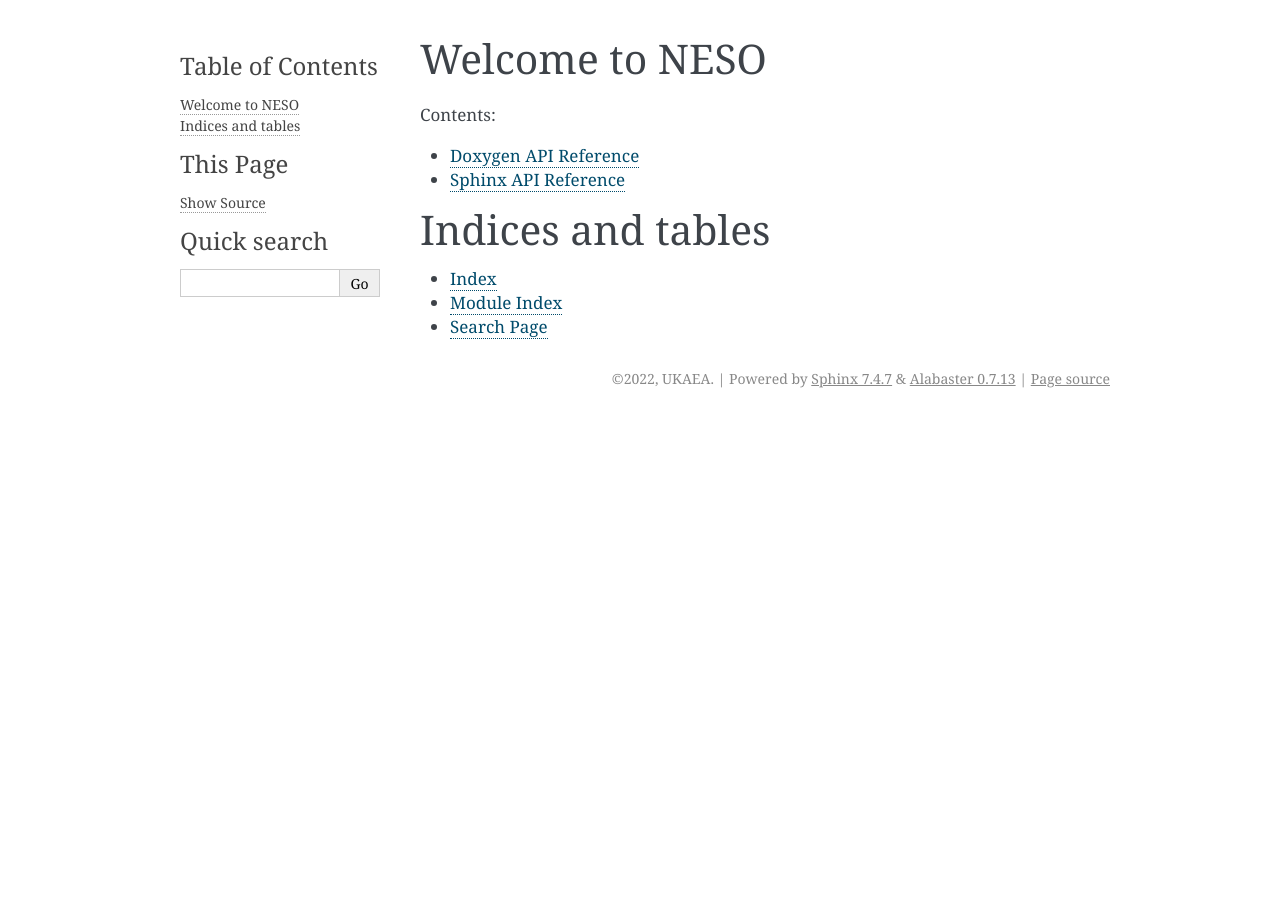
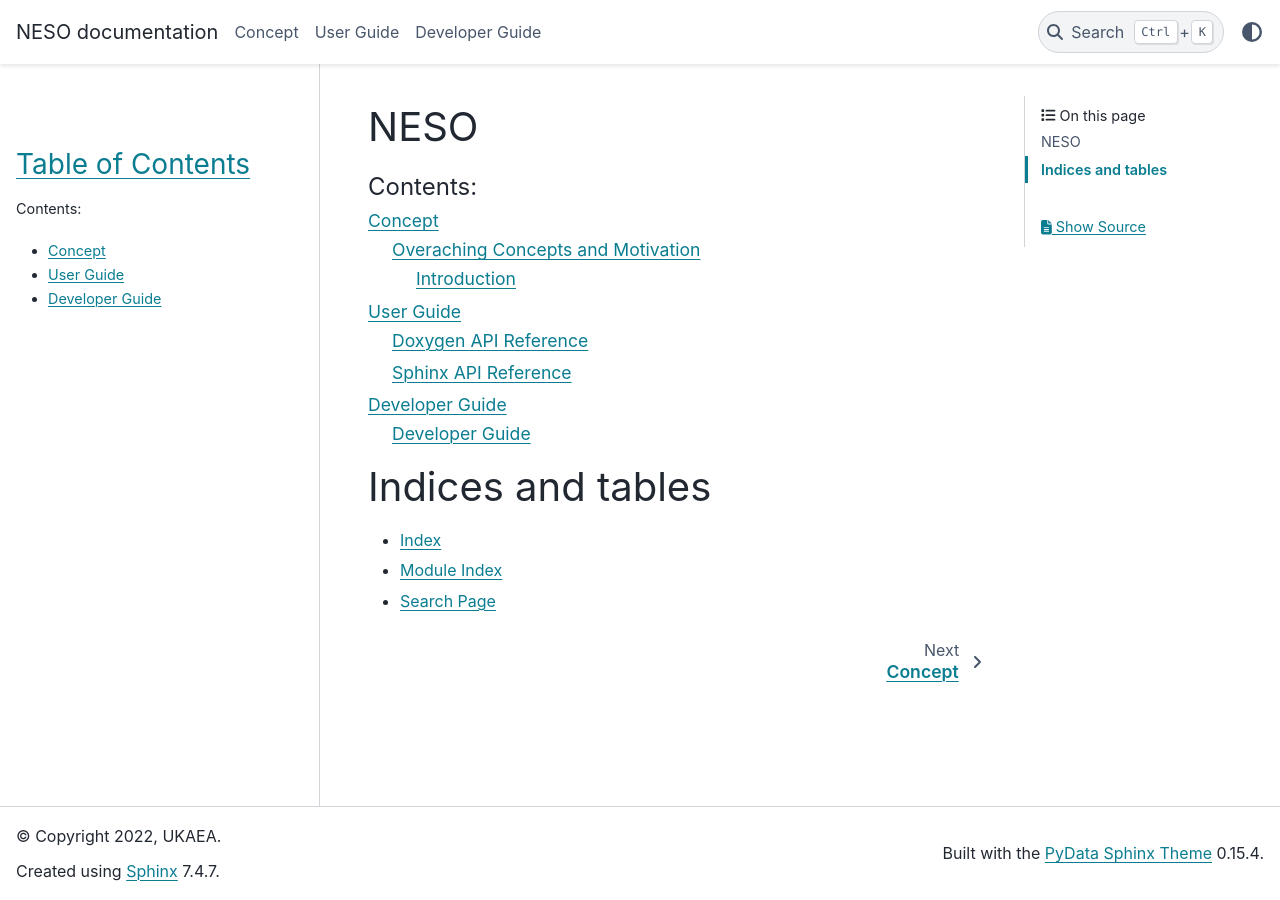
Before and after one commit to ExCALIBUR-NEPTUNE/NESO, a Sphinx documentation site: the page built from docs/sphinx/source/index.rst, in a window 1280 px wide. Built offline with Sphinx 7.4.7 and the PyData theme 0.15.4, drawn with Linux system fonts in a browser that asks for light colours.

Commit message:
implemented pydata based docs like NESO-Particles

```diff
--- a/docs/sphinx/requirements.txt
+++ b/docs/sphinx/requirements.txt
@@ -1,2 +1,4 @@
+breathe
+GitPython==3.1.29
+pydata-sphinx-theme
 sphinx
-breathe
--- /dev/null
+++ b/docs/sphinx/source/concept.rst
@@ -0,0 +1,9 @@
+#######
+Concept
+#######
+
+.. toctree::
+   :maxdepth: 3
+   :glob:
+
+   concept/*
--- /dev/null
+++ b/docs/sphinx/source/concept/concept.rst
@@ -0,0 +1,6 @@
+**********************************
+Overaching Concepts and Motivation
+**********************************
+
+Introduction
+============
--- a/docs/sphinx/source/conf.py
+++ b/docs/sphinx/source/conf.py
@@ -9,24 +9,53 @@
 project = 'NESO'
 copyright = '2022, UKAEA'
 author = 'UKAEA'
-release = '0.0.1'
+release = ''
 
 # -- General configuration ---------------------------------------------------
 # https://www.sphinx-doc.org/en/master/usage/configuration.html#general-configuration
 
 extensions = ["breathe"]
 
-templates_path = ['_templates']
+#templates_path = ['_templates']
 exclude_patterns = []
-
 
 
 # -- Options for HTML output -------------------------------------------------
 # https://www.sphinx-doc.org/en/master/usage/configuration.html#options-for-html-output
 
-html_theme = 'alabaster'
+html_theme = "pydata_sphinx_theme"
 html_static_path = ['_static']
 
+html_sidebars = {
+    "**": ["globaltoc.html"]
+}
+
+html_theme_options = {
+    "navbar_start": ["navbar-logo"],
+    "navbar_align": "left",
+    "primary_sidebar_end": [],
+    "navigation_depth": 0,
+    "show_nav_level": 3
+}
+
+import os
+docs_version = "./docs_version"
+if os.path.exists(docs_version):
+
+    with open(docs_version) as fh:
+        version = fh.read().strip()
+
+    html_theme_options.update({
+        "check_switcher": False,
+        "switcher": {
+            "json_url": "https://excalibur-neptune.github.io/NESO/switcher.json",
+            "version_match": version,
+        },
+        "navbar_start": ["navbar-logo", "version-switcher"]
+    })
 
 breathe_projects = {"NESO": "../../build/doxygen/xml"}
 breathe_default_project = "NESO"
+
+# Enable referencing figures etc by number.
+numfig = True
--- /dev/null
+++ b/docs/sphinx/source/guide-developer.rst
@@ -0,0 +1,9 @@
+###############
+Developer Guide
+###############
+
+.. toctree::
+   :maxdepth: 3
+   :glob:
+
+   guide-developer/*
--- /dev/null
+++ b/docs/sphinx/source/guide-developer/developer_landing.rst
@@ -0,0 +1,3 @@
+***************
+Developer Guide
+***************
--- /dev/null
+++ b/docs/sphinx/source/guide-user.rst
@@ -0,0 +1,9 @@
+##########
+User Guide
+##########
+
+.. toctree::
+   :maxdepth: 3
+   :glob:
+
+   guide-user/*
--- a/docs/sphinx/source/index.rst
+++ b/docs/sphinx/source/index.rst
@@ -1,16 +1,13 @@
-.. NESO documentation master file, created by
-   sphinx-quickstart on Mon Aug  1 11:16:23 2022.
-   You can adapt this file completely to your liking, but it should at least
-   contain the root `toctree` directive.
-
-Welcome to NESO
-===============
+NESO
+====
 
 .. toctree::
-   :maxdepth: 2
    :caption: Contents:
+   :glob:
 
-   api_reference
+   concept
+   guide-user
+   guide-developer
 
 
 Indices and tables
```
Also changed, not shown: docs/generate_versions_json.py (added, +18 -0 lines), docs/redirect_index.html (added, +9 -0 lines), docs/sphinx/source/api_reference.rst (deleted, +0 -10 lines), docs/sphinx/source/guide-user/api_reference.rst (added, +12 -0 lines), 3 other files.
